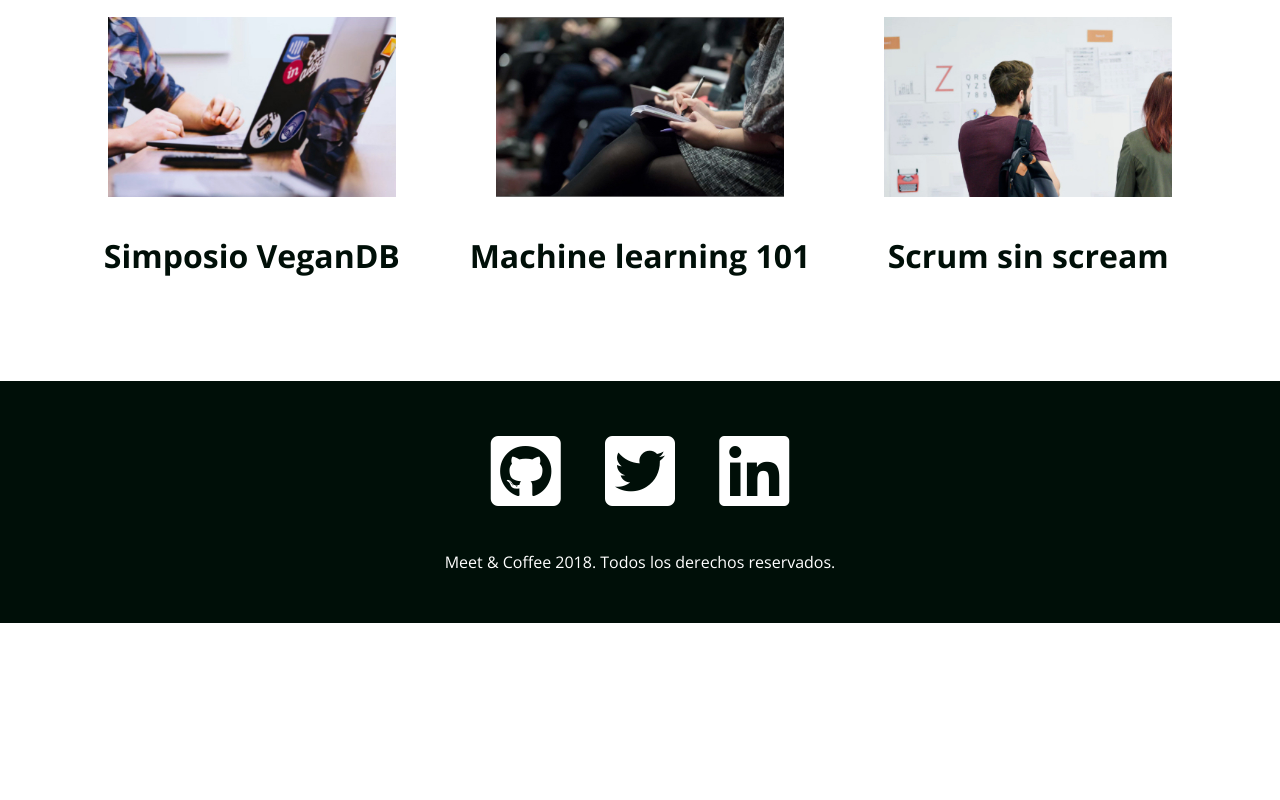
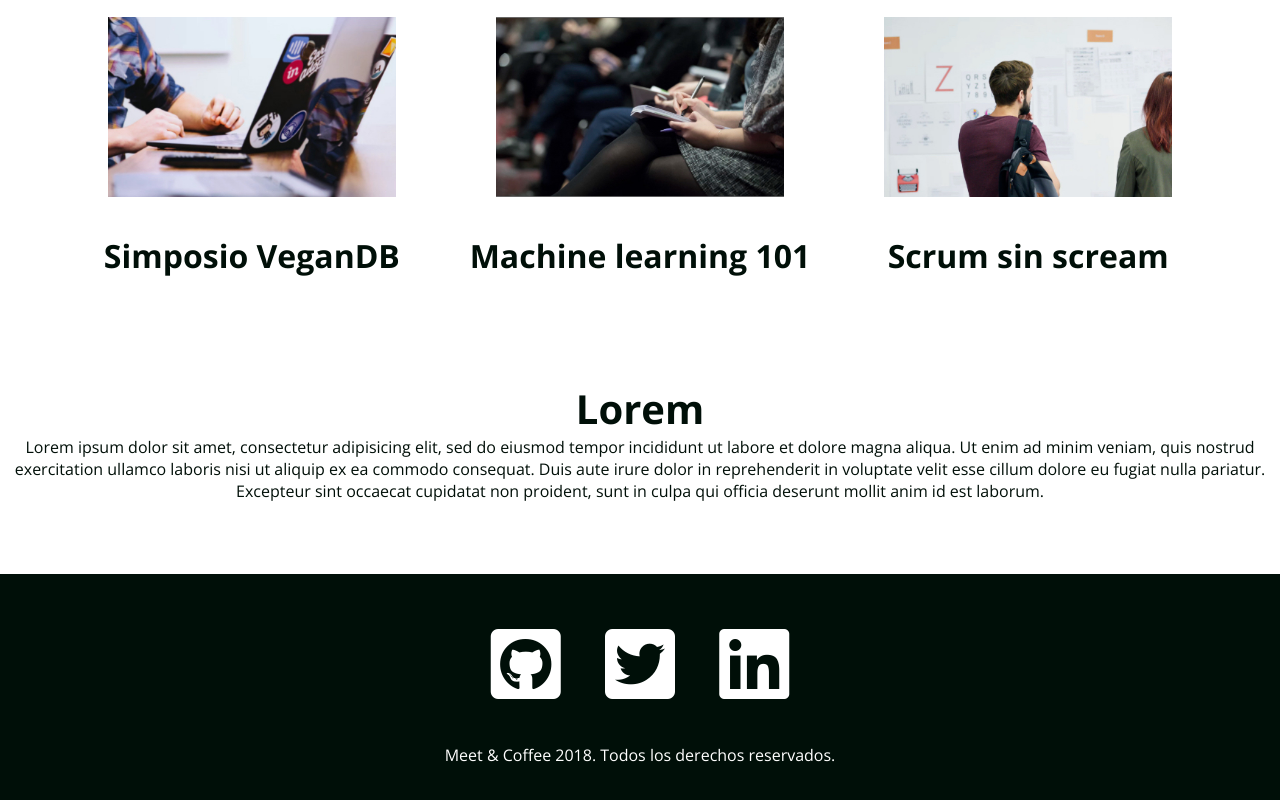
Before and after one commit to JosefinaRamdohr/DL1.meet_and_coffee, a plain HTML site: page index.html in a window 1280 px wide. Shown: the part 1547-2347 px from the top of the page. Before the commit the page ends 2170 px from the top, so only its background shows below. Drawn offline with nearby package versions, Linux system fonts and the light colour scheme.

Commit message:
added new text to the index of meet_and_cofee project

```diff
--- a/index.html
+++ b/index.html
@@ -74,7 +74,10 @@ integrity="sha384-UHRtZLI+pbxtHCWp1t77Bi1L4ZtiqrqD80Kn4Z8NTSRyMA2Fd33n5dQ8lWUE00
 </article>
 </section>
 
-
+<section>
+  <h2>Lorem</h2>
+  <p>Lorem ipsum dolor sit amet, consectetur adipisicing elit, sed do eiusmod tempor incididunt ut labore et dolore magna aliqua. Ut enim ad minim veniam, quis nostrud exercitation ullamco laboris nisi ut aliquip ex ea commodo consequat. Duis aute irure dolor in reprehenderit in voluptate velit esse cillum dolore eu fugiat nulla pariatur. Excepteur sint occaecat cupidatat non proident, sunt in culpa qui officia deserunt mollit anim id est laborum.</p>
+</section>
 <footer id="contacto" class="oscuro">
   <a href="https://github.com"><i class="fab fa-github-square fa-5x"></i></a>
   <a href="https://twitter.com"><i class="fab fa-twitter-square fa-5x"></i></a>
```
Also changed, not shown: 1 other file.
